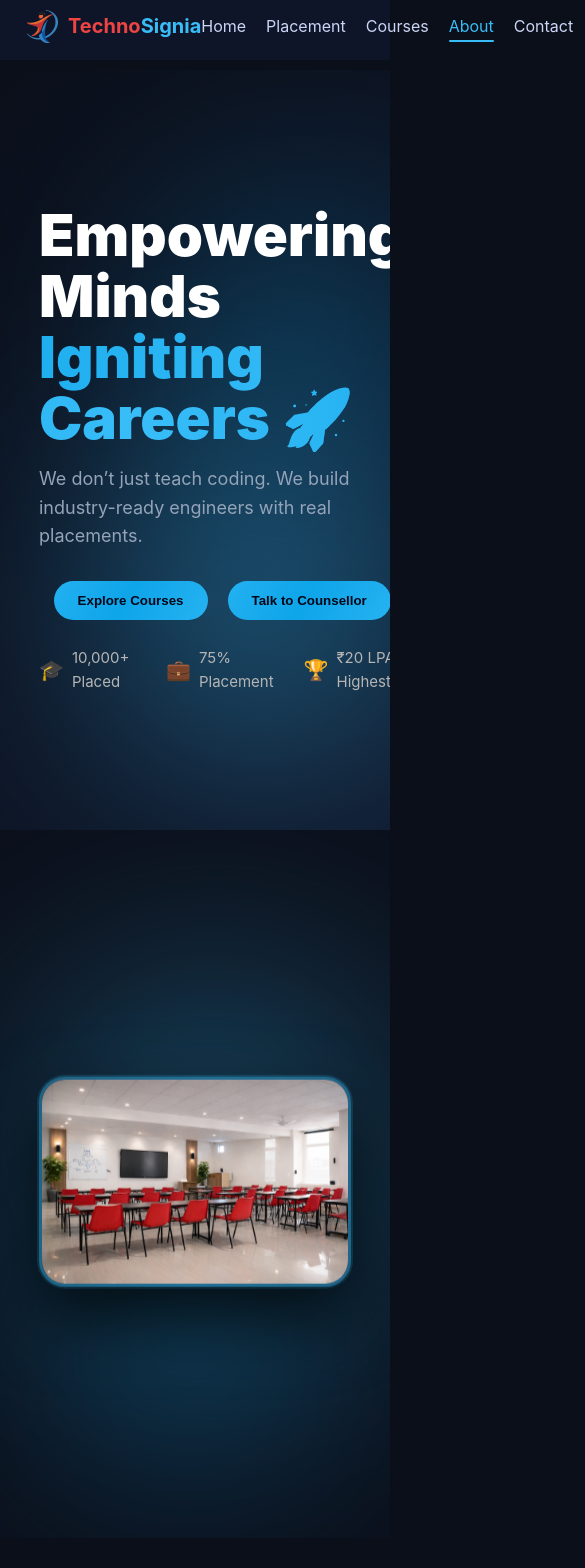
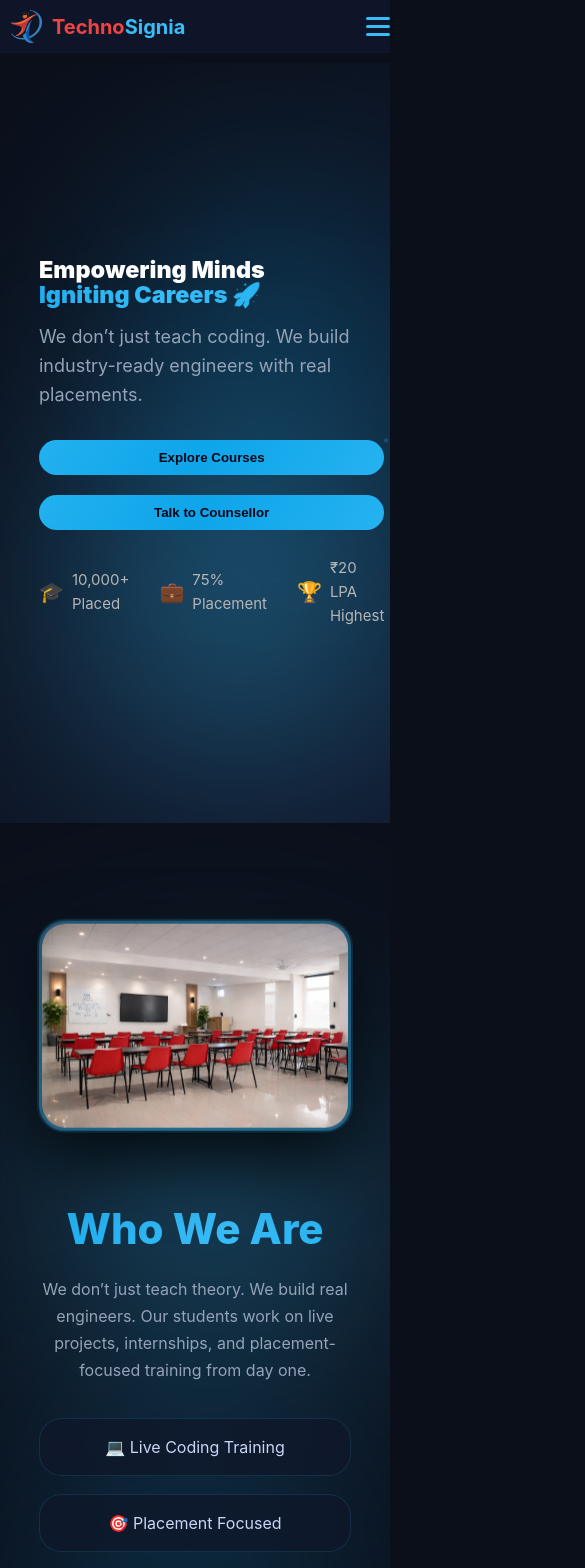
Before and after one commit to ghembadkishor/TechnoSignia_web, a React (Vite) app: page /about in a window 390 px wide. Shown: the top 1568 px of the page, 585 px wide, since content can reach past the window. Built offline with nearby package versions, Linux system fonts and the light colour scheme; no server answers; grey boxes are pictures that could not be loaded.

Commit message:
Header mobile + Home responsive + index fix

```diff
--- a/src/components/common/Footer.jsx
+++ b/src/components/common/Footer.jsx
@@ -3,6 +3,7 @@ import "./footer.css";
 const Footer = () => {
   return (
     <footer className="footer">
+      <div className="container">
       <div className="footer-inner">
 
         {/* BRAND */}
@@ -55,6 +56,7 @@ const Footer = () => {
       <div className="footer-bottom">
         © {new Date().getFullYear()} TechnoSignia. All Rights Reserved.
       </div>
+      </div>
     </footer>
   );
 };
--- a/src/components/common/Header.jsx
+++ b/src/components/common/Header.jsx
@@ -1,9 +1,14 @@
+import { useState } from "react";
 import { NavLink } from "react-router-dom";
 import "../../styles/layout.css";
 
 const Header = ({ onOpenModal }) => {
+  const [menuOpen, setMenuOpen] = useState(false);
+
   return (
     <header className="header">
+
+      {/* LOGO */}
       <div className="brand-center">
         <img src="/images/technosignia-logo.png" alt="TechnoSignia Logo" />
         <div className="brand-text">
@@ -12,7 +17,8 @@ const Header = ({ onOpenModal }) => {
         </div>
       </div>
 
-      <nav className="nav">
+      {/* DESKTOP NAV (same as your old nav) */}
+      <nav className="nav desktop-nav">
         <NavLink to="/" end>Home</NavLink>
         <NavLink to="/placement">Placement</NavLink>
         <NavLink to="/courses">Courses</NavLink>
@@ -23,6 +29,38 @@ const Header = ({ onOpenModal }) => {
           Talk to Counsellor
         </button>
       </nav>
+
+      {/* HAMBURGER ICON */}
+      <div
+        className={`hamburger ${menuOpen ? "active" : ""}`}
+        onClick={() => setMenuOpen(!menuOpen)}
+      >
+        <span></span>
+        <span></span>
+        <span></span>
+      </div>
+
+      {/* MOBILE MENU */}
+      {menuOpen && (
+        <div className="mobile-menu">
+          <NavLink to="/" onClick={() => setMenuOpen(false)}>Home</NavLink>
+          <NavLink to="/placement" onClick={() => setMenuOpen(false)}>Placement</NavLink>
+          <NavLink to="/courses" onClick={() => setMenuOpen(false)}>Courses</NavLink>
+          <NavLink to="/about" onClick={() => setMenuOpen(false)}>About</NavLink>
+          <NavLink to="/contact" onClick={() => setMenuOpen(false)}>Contact</NavLink>
+
+          <button
+            className="cta-btn mobile-cta"
+            onClick={() => {
+              onOpenModal();
+              setMenuOpen(false);
+            }}
+          >
+            Talk to Counsellor
+          </button>
+        </div>
+      )}
+
     </header>
   );
 };
--- a/src/components/common/footer.css
+++ b/src/components/common/footer.css
@@ -103,3 +103,8 @@
     display: inline-block;
   }
 }
+@media (max-width: 768px) {
+  footer {
+    text-align: center;
+  }
+}
--- a/src/index.css
+++ b/src/index.css
@@ -0,0 +1,34 @@
+/* ===== GLOBAL RESPONSIVE RESET ===== */
+
+* {
+  box-sizing: border-box;
+}
+
+html {
+  font-size: 16px;
+}
+
+body {
+  margin: 0;
+  overflow-x: hidden;
+}
+
+/* images only responsive */
+img {
+  max-width: 100%;
+  display: block;
+}
+
+/* video handled locally */
+video {
+  display: block;
+}
+
+/* ===== GLOBAL CONTAINER ===== */
+
+.container {
+  width: 100%;
+  max-width: 1300px;
+  margin: 0 auto;
+  padding: 0 clamp(14px, 4vw, 24px);
+}
--- a/src/pages/About/About.jsx
+++ b/src/pages/About/About.jsx
@@ -24,6 +24,7 @@ const About = ({ onOpenModal }) => {
 
   return (
     <div className="about-page">
+      <div className="container">
 
       {/* ================= HERO ================= */}
       <motion.section
@@ -98,7 +99,9 @@ const About = ({ onOpenModal }) => {
           <div className="glow glow2"></div>
         </div>
 
+
       </motion.section>
+      </div>
 
 {/* ================= WHO WE ARE PREMIUM ================= */}
 <motion.section
@@ -108,6 +111,7 @@ const About = ({ onOpenModal }) => {
   transition={{ duration: 0.6 }}
   viewport={{ once: true }}
 >
+  <div className="container">
 
   <div className="who-grid">
 
@@ -155,13 +159,14 @@ const About = ({ onOpenModal }) => {
   {/* background glow */}
   <div className="who-glow g1"></div>
   <div className="who-glow g2"></div>
-
+</div>
 </motion.section>
 
 
 
       {/* ================= FOUNDER ================= */}
       <section className="about-section founder">
+        <div className="container">
         <h2>Founder & Vision</h2>
 
         <div className="founder-grid">
@@ -245,9 +250,11 @@ const About = ({ onOpenModal }) => {
             ))}
           </motion.div>
         </div>
+        </div>
       </section>
 {/* ================= GROWTH JOURNEY ULTRA PREMIUM ================= */}
 <section className="about-section timeline-pro">
+  <div className="container">
 
   <h2 className="timeline-title">Our Growth Journey 🚀</h2>
   <p className="timeline-sub">
@@ -317,31 +324,37 @@ const About = ({ onOpenModal }) => {
 
     </motion.div>
   ))}
+  </div>
 </section>
 
 
    {/* WHY US */}
       <section className="about-section alt">
+        <div className="container">
         <h2>Why Technosignia</h2>
         <div className="why-grid">
           {whyUs.map((item, i) => (
             <div key={i} className="why-card">{item}</div>
           ))}
         </div>
+        </div>
       </section>
 
       {/* STATS */}
       <section className="about-section stats">
+        <div className="container">
         {stats.map((s, i) => (
           <div key={i} className="stat">
             <h3>{s.value}</h3>
             <p>{s.label}</p>
           </div>
         ))}
+        </div>
       </section>
 
       {/* ================= REVIEWS (FINAL) ================= */}
       <section className="about-section reviews">
+        <div className="container">
         <h2>Student Reviews</h2>
         <p className="review-sub">
           ⭐⭐⭐⭐⭐ <strong>EXCELLENT</strong> — Based on {reviewsData.totalReviews}+ Google Reviews
@@ -353,6 +366,7 @@ const About = ({ onOpenModal }) => {
               <ReviewCard key={i} name={r.name} text={r.text} />
             ))}
           </div>
+        </div>
         </div>
       </section>
 
@@ -374,6 +388,7 @@ const ReviewCard = ({ name, text }) => {
       transition={{ duration: 0.4 }}
       viewport={{ once: true }}
     >
+       <div className="container">
       <div className="review-header">
         <div className="avatar">{name[0]}</div>
         <div>
@@ -386,6 +401,7 @@ const ReviewCard = ({ name, text }) => {
 
       <p className="review-text">“{text}”</p>
       <div className="review-footer">⭐⭐⭐⭐⭐</div>
+      </div>
     </motion.div>
   );
 };
--- a/src/pages/About/about.css
+++ b/src/pages/About/about.css
@@ -57,7 +57,7 @@
 
 /* talking animation */
 .talking-btn {
-  padding: 12px 24px;
+padding: clamp(10px, 2vw, 14px) clamp(18px, 4vw, 32px);
   border-radius: 999px;
   font-weight: 600;
   cursor: pointer;
@@ -469,7 +469,7 @@
 /* WHY US */
 .why-grid {
   display: grid;
-  grid-template-columns: repeat(auto-fit, minmax(220px, 1fr));
+grid-template-columns: repeat(auto-fit, minmax(260px, 1fr));
   gap: 20px;
 }
 
@@ -487,7 +487,7 @@
 /* STATS */
 .stats {
   display: grid;
-  grid-template-columns: repeat(auto-fit, minmax(160px, 1fr));
+grid-template-columns: repeat(auto-fit, minmax(260px, 1fr));
   text-align: center;
 }
 
@@ -613,7 +613,7 @@
 
 .founder-grid {
   display: grid;
-  grid-template-columns: 280px 1fr;
+grid-template-columns: repeat(auto-fit, minmax(260px, 1fr));
   gap: 40px;
   align-items: center;
 }
@@ -736,7 +736,7 @@
 /* Mobile */
 @media (max-width: 900px) {
   .founder-grid {
-    grid-template-columns: 1fr;
+grid-template-columns: repeat(auto-fit, minmax(260px, 1fr));
     text-align: center;
   }
 
@@ -914,7 +914,7 @@
 
 .who-features {
   display: grid;
-  grid-template-columns: repeat(2, 1fr);
+grid-template-columns: repeat(auto-fit, minmax(260px, 1fr));
   gap: 18px;
 }
 
@@ -962,3 +962,38 @@
   bottom: 10%;
   right: 20%;
 }
+/* ===== ABOUT RESPONSIVE ===== */
+
+@media (max-width: 1024px) {
+  .who-grid,
+  .founder-grid {
+    flex-direction: column;
+    text-align: center;
+  }
+
+  .timeline-pro-row {
+    flex-direction: column;
+    align-items: center;
+  }
+}
+
+@media (max-width: 768px) {
+  .hero-title {
+    font-size: clamp(22px, 6vw, 30px);
+  }
+
+  .hero-actions {
+    flex-direction: column;
+  }
+
+  .timeline-pro-card {
+    width: 100%;
+  }
+}
+
+@media (min-width: 1800px) {
+  .about-page {
+    max-width: 1600px;
+    margin: auto;
+  }
+}
--- a/src/pages/Home/Home.jsx
+++ b/src/pages/Home/Home.jsx
@@ -18,6 +18,7 @@ const Home = () => {
   return (
     <div className="home-root">
       <section className="hero">
+        <div className="container">
         <video
           className="hero-video"
           autoPlay
@@ -71,6 +72,7 @@ const Home = () => {
             </div>
 
         </div>
+        </div>
       </section>
     </div>
   );
--- a/src/pages/PlacementJourney.css
+++ b/src/pages/PlacementJourney.css
@@ -113,7 +113,7 @@
 /* CTA */
 .pj-btn {
   margin-top: 36px;
-  padding: 14px 38px;
+  padding: clamp(10px, 2vw, 14px) clamp(18px, 4vw, 32px);
   border-radius: 999px;
   border: none;
   background: linear-gradient(135deg, #22d3ee, #00ffcc);
--- a/src/styles/layout.css
+++ b/src/styles/layout.css
@@ -170,3 +170,94 @@ a,
 button {
   cursor: pointer;
 }
+@media (max-width: 768px) {
+  .nav {
+    flex-wrap: wrap;
+    justify-content: center;
+    gap: 10px;
+  }
+
+  .header {
+    height: auto;
+    padding: 10px 0;
+  }
+}
+/* ================= MOBILE HEADER ================= */
+
+.desktop-nav {
+  display: flex;
+}
+
+/* hamburger */
+.hamburger {
+  display: none;
+  flex-direction: column;
+  gap: 5px;
+  cursor: pointer;
+}
+
+.hamburger span {
+  width: 24px;
+  height: 3px;
+  background: #38bdf8;
+  border-radius: 3px;
+  transition: 0.3s;
+}
+
+/* animation */
+.hamburger.active span:nth-child(1) {
+  transform: rotate(45deg) translateY(6px);
+}
+.hamburger.active span:nth-child(2) {
+  opacity: 0;
+}
+.hamburger.active span:nth-child(3) {
+  transform: rotate(-45deg) translateY(-6px);
+}
+
+/* mobile dropdown */
+.mobile-menu {
+  display: none;
+  flex-direction: column;
+  gap: 18px;
+  padding: 18px;
+  background: #0f172a;
+  position: absolute;
+  top: 60px;
+  left: 0;
+  width: 100%;
+  text-align: center;
+  animation: slideDown 0.25s ease;
+  z-index: 999;
+}
+
+.mobile-menu a {
+  text-decoration: none;
+  color: #cbd5f5;
+}
+
+.mobile-cta {
+  width: 90%;
+  margin: auto;
+}
+
+/* responsive */
+@media (max-width: 768px) {
+
+  .desktop-nav {
+    display: none;
+  }
+
+  .hamburger {
+    display: flex;
+  }
+
+  .mobile-menu {
+    display: flex;
+  }
+}
+
+@keyframes slideDown {
+  from { opacity: 0; transform: translateY(-10px); }
+  to { opacity: 1; transform: translateY(0); }
+}
```
Also changed, not shown: src/pages/Home/home.css (+88 -1 lines).
